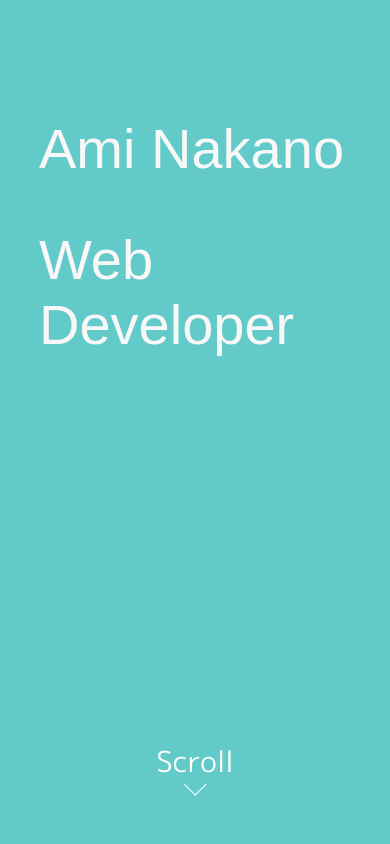
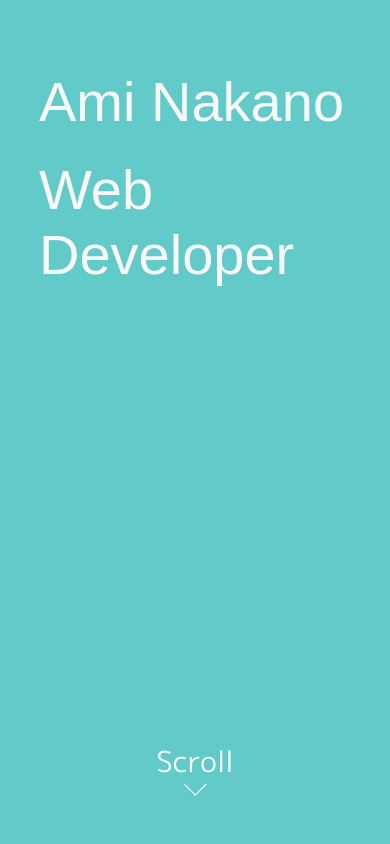
Before and after one commit to aminakano/puppeteer, a plain HTML site: page new/home.html in a window 390 px wide. Shown: the top 844 px of the page. Drawn offline with nearby package versions, Linux system fonts and the light colour scheme; a web font is replaced by a local one.

Commit message:
minor updates

```diff
--- a/new/styles_sp.css
+++ b/new/styles_sp.css
@@ -30,12 +30,13 @@
   .topHeading {
     height: 80vh;
     width: 80vw;
-    padding: 20% 5% 0 5%;
+    padding: 12% 5% 0 5%;
   }
-  .topHeading h1,h2 {
+  .topHeading h1,.topHeading h2 {
     font-size: 3.5em;
     margin-bottom: 0;
-    /* padding:0 10%; */
+    margin-top:0.4em;
+
   }
   .portrait {
     height: 7em;
@@ -56,6 +57,7 @@
     padding-right: 0;
     padding-top: 5%;
     line-height: 1.7;
+    color: #595757;
   }
   .interestsBox {
     flex-direction: column;
@@ -108,7 +110,7 @@
     padding-bottom: 15%;
   }
   .workWrap > a>img {
-    height: 10em;
+    height: 11em;
     width: 100%;
   }
 
```
